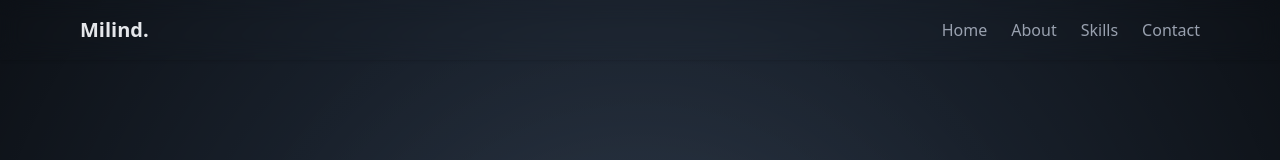
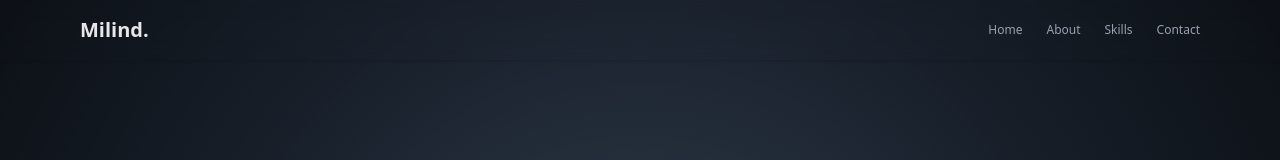
Before and after one commit to milindahuja/my-vue-portfolio, a Vue app: page / in a window 1280 px wide. Shown: the top 160 px of the page. Built offline with nearby package versions, Linux system fonts and the light colour scheme; no server answers.

Commit message:
Update HeaderSection navigation font size for improved readability

```diff
--- a/src/components/HeaderSection.vue
+++ b/src/components/HeaderSection.vue
@@ -7,7 +7,7 @@
       </div>
 
       <!-- Navigation links -->
-      <nav class="hidden md:flex space-x-6 text-gray-400 font-small">
+      <nav class="hidden md:flex space-x-6 text-gray-400 text-xs">
         <a href="#home" class="hover:text-blue-500 transition">Home</a>
         <a href="#about" class="hover:text-blue-500 transition">About</a>
         <a href="#skills" class="hover:text-blue-500 transition">Skills</a>
```
